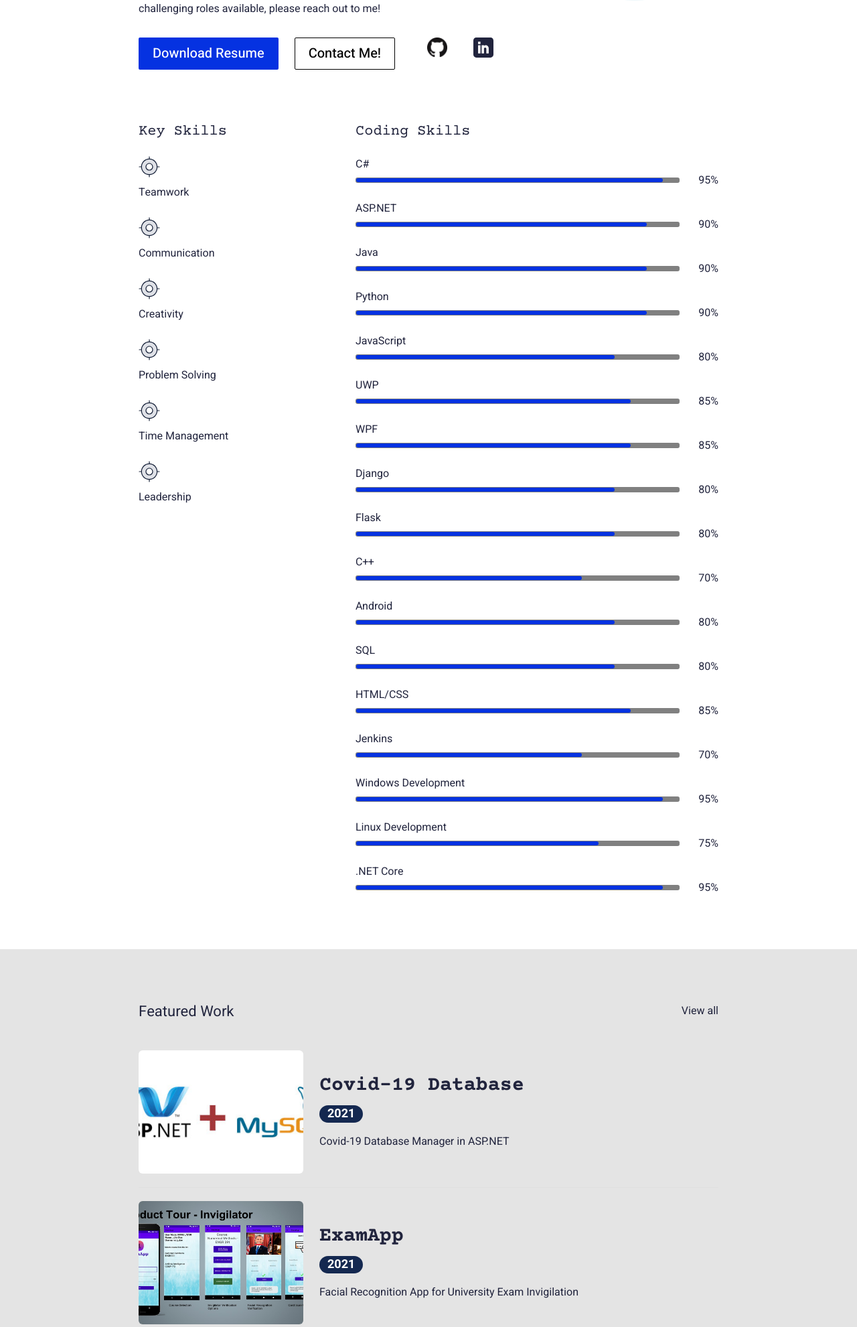
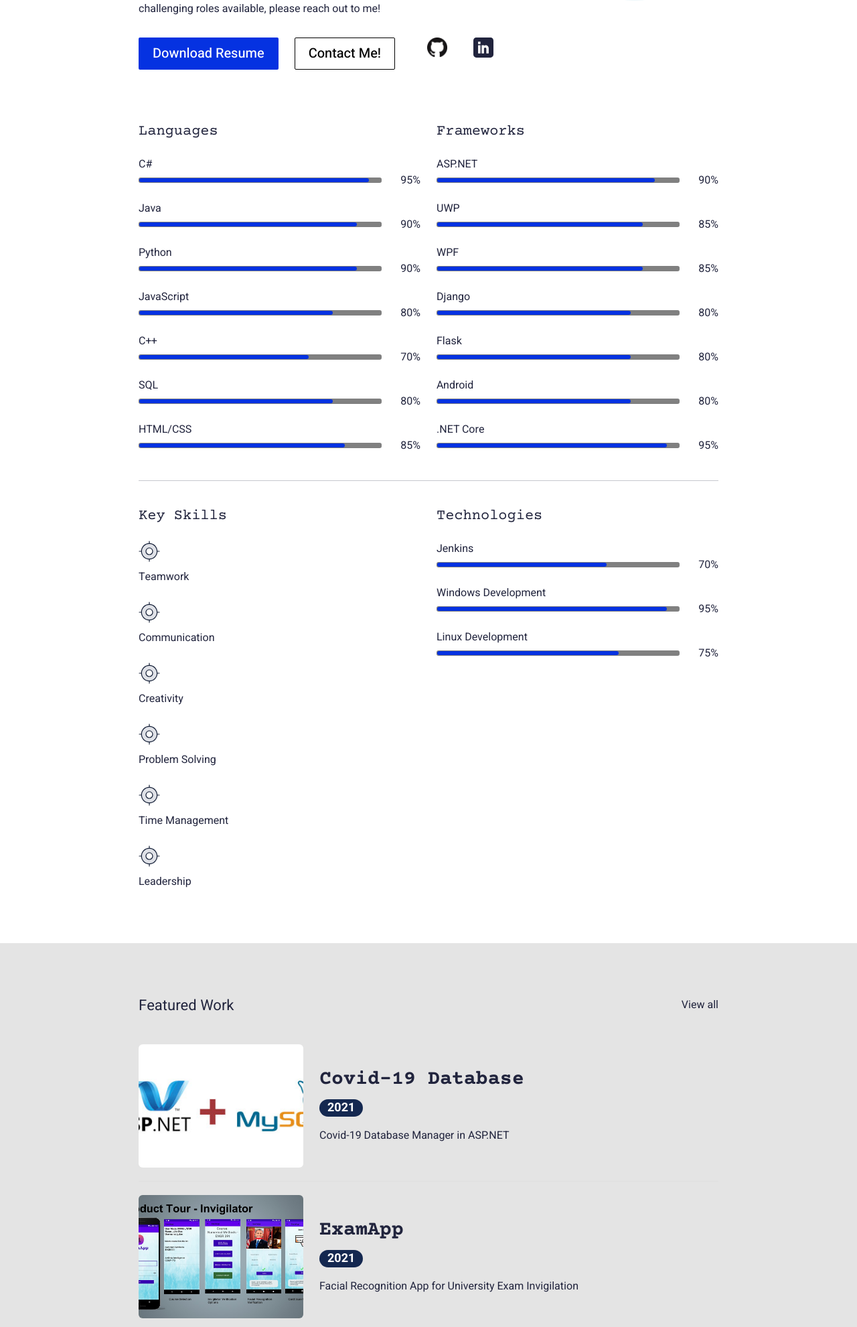
Before and after one commit to karimrhoualem/PersonalWebsite, a Django app: page / in a window 1280 px wide. Shown: the part 548-2529 px from the top of the page at 67% size. Run offline with Django 3.2, Linux system fonts and the light colour scheme; data comes from the database, SQL or seed files in the repository; both versions use the stored data as it was after the commit; some libraries are stand-ins or nearby versions.

Commit message:
Improved skills section.

```diff
--- a/main/models.py
+++ b/main/models.py
@@ -13,6 +13,8 @@ class Skill(models.Model):
     score = models.IntegerField(default=80, blank=True, null=True)
     image = models.FileField(blank=True, null=True, upload_to="skills")
     is_key_skill = models.BooleanField(default=False)
+    is_framework = models.BooleanField(default=False)
+    is_technology = models.BooleanField(default=False)
 
     def __str__(self):
         return self.name
--- a/main/templates/main/index.html
+++ b/main/templates/main/index.html
@@ -73,27 +73,12 @@ Start Content
   <div class="sectionSpace pt-0">
     <div class="container">
       <div class="row">
-        <div class="col-md-auto">
-          <div class="keySkillCol">
-            <h4 class="smTitle pb-3">Key Skills</h4>
-            {% for sk in me.userprofile.skills.all %}
-              {% if sk.is_key_skill %}
-                <div class="keySkillCard">
-                  <div class="ksIconCol">
-                    <img src="{{sk.image.url}}" alt="...">
-                  </div>
-                  <span class="ksText">{{sk.name}}</span>
-                </div>
-                {% endif %}
-            {% endfor %}
-          </div>
-        </div>
         <div class="col-md">
-          <h4 class="smTitle pb-3">Coding Skills</h4>
+          <h4 class="smTitle pb-3">Languages</h4>
           <div class="progressCol">
             <div class="progressCard">
               {% for sk in me.userprofile.skills.all %}
-                {% if not sk.is_key_skill %}
+                {% if not sk.is_key_skill and not sk.is_framework and not sk.is_technology %}
                   <div class="progressCol">
                     <span class="progressLbl">{{sk.name}}</span>
                     <div class="row g-2 align-items-center">
@@ -109,7 +94,74 @@ Start Content
                   </div>
                 {% endif %}
               {% endfor %}
-
+            </div>
+          </div>
+        </div>
+        <div class="col-md">
+          <h4 class="smTitle pb-3">Frameworks</h4>
+          <div class="progressCol">
+            <div class="progressCard">
+              {% for sk in me.userprofile.skills.all %}
+                {% if not sk.is_key_skill and sk.is_framework and not sk.is_technology %}
+                  <div class="progressCol">
+                    <span class="progressLbl">{{sk.name}}</span>
+                    <div class="row g-2 align-items-center">
+                      <div class="col">
+                        <div class="progress progressStyle">
+                          <div class="progress-bar" role="progressbar" style="width: {{sk.score}}%" aria-valuenow="{{sk.score}}" aria-valuemin="0" aria-valuemax="100"></div>
+                        </div>
+                      </div>
+                      <div class="col-auto">
+                        <span class="pLbl">{{sk.score}}%</span>
+                      </div>
+                    </div>
+                  </div>
+                {% endif %}
+              {% endfor %}
+            </div>
+          </div>
+        </div>
+      </div>
+      <br/>
+      <hr/>
+      <br/>
+      <div class="row">
+        <div class="col-md">
+          <div class="keySkillCol">
+            <h4 class="smTitle pb-3">Key Skills</h4>
+            {% for sk in me.userprofile.skills.all %}
+              {% if sk.is_key_skill and not sk.is_framework and not sk.is_technology%}
+                <div class="keySkillCard">
+                  <div class="ksIconCol">
+                    <img src="{{sk.image.url}}" alt="...">
+                  </div>
+                  <span class="ksText">{{sk.name}}</span>
+                </div>
+                {% endif %}
+            {% endfor %}
+          </div>
+        </div>
+        <div class="col-md">
+          <h4 class="smTitle pb-3">Technologies</h4>
+          <div class="progressCol">
+            <div class="progressCard">
+              {% for sk in me.userprofile.skills.all %}
+                {% if not sk.is_key_skill and not sk.is_framework and sk.is_technology %}
+                  <div class="progressCol">
+                    <span class="progressLbl">{{sk.name}}</span>
+                    <div class="row g-2 align-items-center">
+                      <div class="col">
+                        <div class="progress progressStyle">
+                          <div class="progress-bar" role="progressbar" style="width: {{sk.score}}%" aria-valuenow="{{sk.score}}" aria-valuemin="0" aria-valuemax="100"></div>
+                        </div>
+                      </div>
+                      <div class="col-auto">
+                        <span class="pLbl">{{sk.score}}%</span>
+                      </div>
+                    </div>
+                  </div>
+                {% endif %}
+              {% endfor %}
             </div>
           </div>
         </div>
```
Also changed, not shown: db.sqlite3, main/migrations/0005_skill_is_framework.py (added), main/migrations/0006_remove_skill_is_framework.py (added), main/migrations/0007_skill_is_framework.py (added), main/migrations/0008_skill_is_technology.py (added), mediafiles/skills/key-skill-icon-1_8xLxXAb.svg (added), mediafiles/skills/key-skill-icon-1_E9bd8CR.svg (added), mediafiles/skills/key-skill-icon-1_LC5kTWR.svg (added), mediafiles/skills/key-skill-icon-1_NhijwD9.svg (added), mediafiles/skills/key-skill-icon-1_XZ8XCmQ.svg (added), mediafiles/skills/key-skill-icon-1_fjqjjdf.svg (added), mediafiles/skills/key-skill-icon-1_nneX289.svg (added), mediafiles/skills/key-skill-icon-1_xJaVCv0.svg (added).
